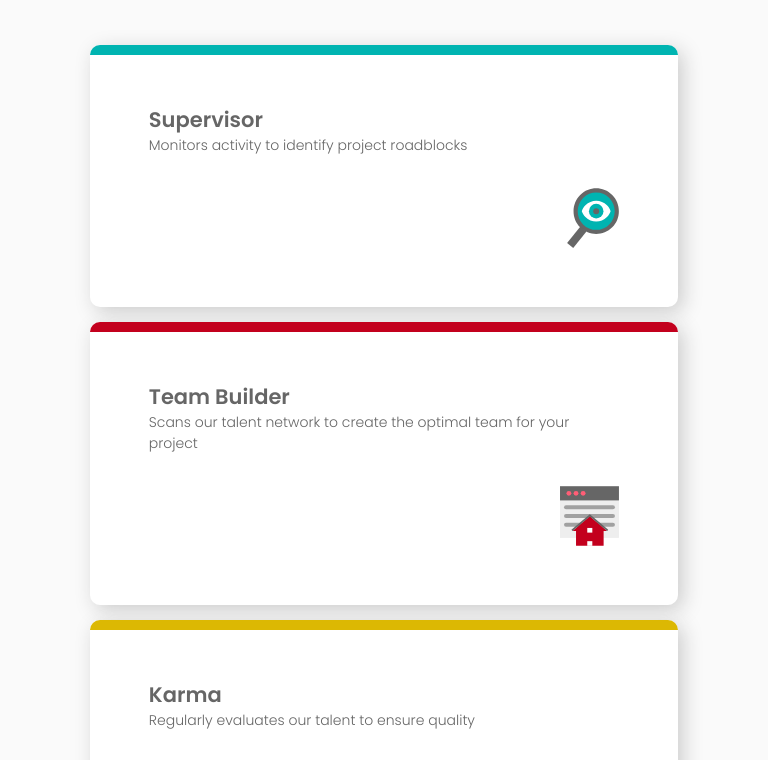
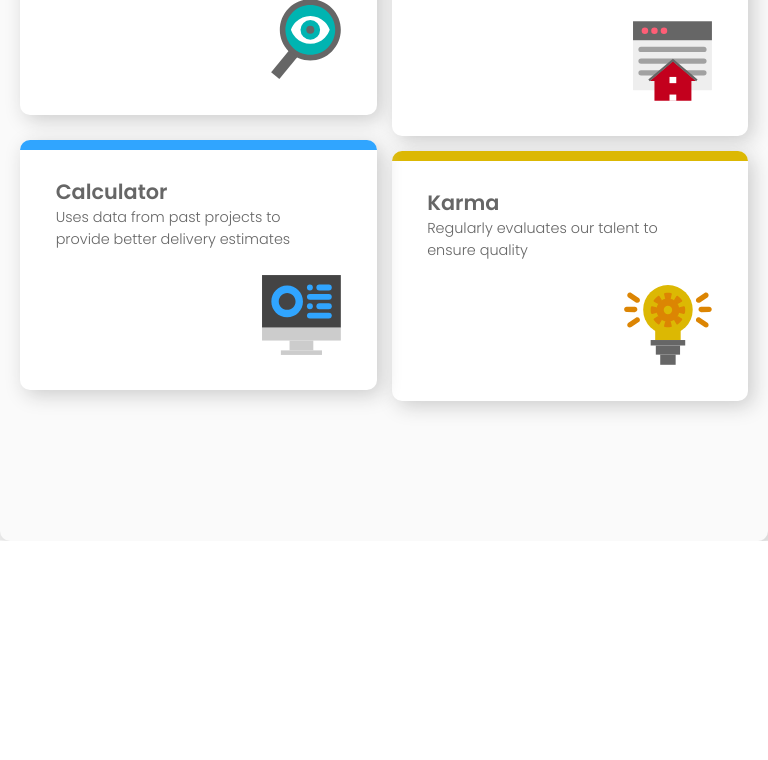
Before and after one commit to joegelman/HuzaifaS_Assignment_1, a plain HTML site: page index.html in a window 768 px wide. Shown: the part 413-1173 px from the top of the page. After the commit the page ends 954 px from the top, so only its background shows below. Drawn offline with Linux system fonts and the light colour scheme.

Commit message:
Breakpoint solved, but code is messy

```diff
--- a/index.html
+++ b/index.html
@@ -19,7 +19,7 @@
         </section>
         <section class="card-grid">
             <!-- <div class="subgrid"> -->
-            <article class="card-item one">
+            <article class="card-item one" id="one">
                 <div class="card-text">
                 <h2>Supervisor</h2>
                 <p class="cardliner">Monitors activity to identify project roadblocks</p>
@@ -28,14 +28,14 @@
             </article>
         <!-- </div> -->
             <div class="subgrid">
-                <article class="card-item two">
+                <article class="card-item two" id="two">
                     <div class="card-text">
                     <h2>Team Builder</h2>
                     <p class="cardliner">Scans our talent network to create the optimal team for your project</p>
                     </div>
                     <img class="icon" src="House-Icon.svg" alt="Team Builder Icon">
                 </article>
-                <article class="card-item three">
+                <article class="card-item three" id="three">
                     <div class="card-text">
                     <h2>Karma</h2>
                     <p class="cardliner">Regularly evaluates our talent to ensure quality</p>
@@ -44,7 +44,7 @@
                 </article>
             </div>
             <!-- <div class="subgrid"> -->
-            <article class="card-item four">
+            <article class="card-item four" id="four">
                 <div class="card-text">
                 <h2>Calculator</h2>
                 <p class="cardliner">Uses data from past projects to provide better delivery estimates</p>
--- a/styles.css
+++ b/styles.css
@@ -41,10 +41,12 @@
 main {
     background-color: #fafafa;
     max-width: 1200px;
+    /* min-width: 440px; */
     padding: 60px 80px;
-    margin: 200px auto;
+    margin: 100px auto;
     box-shadow: 5px 5px 20px #ccc;
     border-radius: 10px;
+
   }
 
 
@@ -69,10 +71,12 @@ main {
     display: grid;
     grid-template-columns: repeat(auto-fit, minmax(300px, 1fr));
     gap: 15px;
+    /* grid-auto-rows: minmax(100px, auto); */
     margin: 0 auto 50px auto;
     /* max-width: 768px; */
     padding: 10px;
     align-items: center;
+    /* min-width: 500px; */
   }
 
 
@@ -118,6 +122,11 @@ p.subliner {
 
 }
 
+.two {
+  grid-column: 2;
+  grid-row: 1 / 3;
+}
+
 .one::before {
     background-color: #00b4b1;
 }
@@ -139,3 +148,76 @@ p.subliner {
     align-self: flex-end;
     height: 60px;
 }
+
+@media only screen and (min-width:668px) and (max-width:1100px) {
+
+  .card-grid {
+    align-items: baseline;
+
+  }
+  .subgrid {
+    grid-column: 2;
+    grid-row: 1 / 3;
+  }
+
+    main {
+      margin: 0;
+      padding: 80px 10px;
+    }
+
+
+  .cardliner {
+    font-size: .9rem;
+    width: 85%;
+    word-wrap: break-word;
+  }
+
+  .icon {
+    margin-top: 1.5rem;
+    align-self: flex-end;
+    height: 80px;
+  }
+
+  /* .card-item: {
+    margin: 0 50px;
+  } */
+
+  h2 {
+    font-size: 1.3rem;
+  }
+  }
+
+@media only screen and (max-width:668px) {
+  /* main {
+    margin: 0;
+    padding: 80px 10px;
+  } */
+  /* h1 {
+    font-size: 1.5em;
+  } */
+
+  .headline {
+    max-width: 300px;
+  }
+  p.subliner {
+    font-size: .6rem;
+}
+
+.cardliner {
+  font-size: .9rem;
+}
+
+.icon {
+  margin-top: 1.5rem;
+  align-self: flex-end;
+  height: 40px;
+}
+
+/* .card-item: {
+  margin: 0 50px;
+} */
+
+h2 {
+  font-size: 1.3rem;
+}
+}
```
